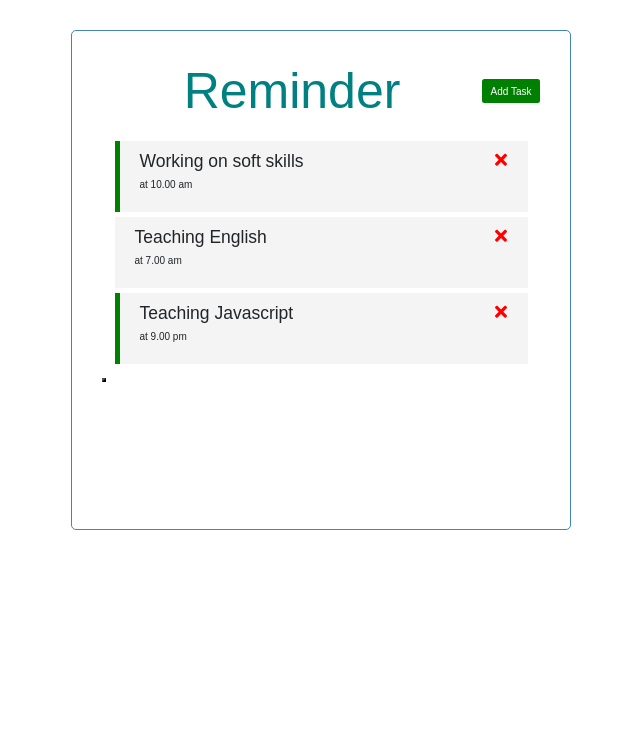
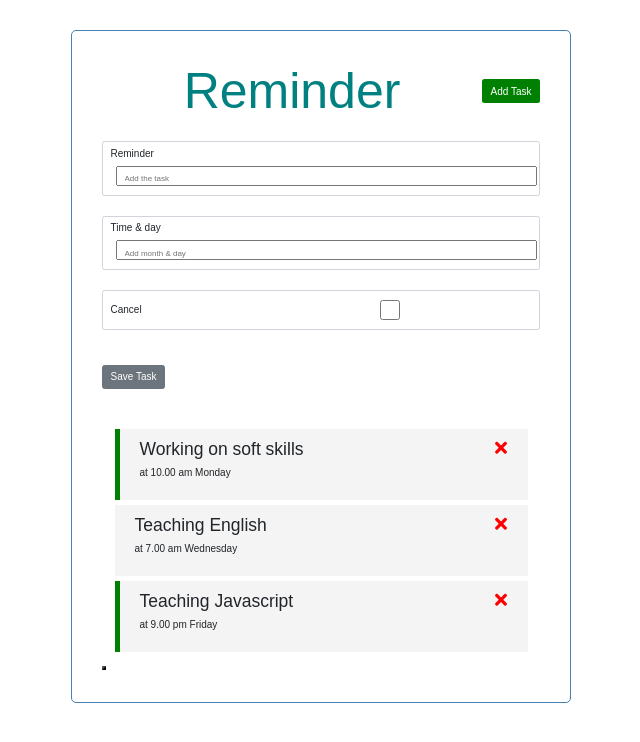
Before and after one commit to farrukhrakhimoff/Vue-reminder-app, a Vue app: page / in a window 1280 px wide. Shown: the top 742 px of the page, without its empty margins (319-959 px from the left). Built offline with nearby package versions, Linux system fonts and the light colour scheme.

Commit message:
added new components and realize add to arry

```diff
--- a/src/App.vue
+++ b/src/App.vue
@@ -1,7 +1,8 @@
 <template>
   <div class="container">
     <Header title="Reminder"/>
-    <Tasks @delete-task="deleteTask" :tasks = 'tasks' />
+    <AddTask @add-task="addTask"/>
+    <Tasks @toggle-reminder="toggleReminder" @delete-task="deleteTask" :tasks = 'tasks' />
 
   <Button/>
   </div>
@@ -10,12 +11,14 @@
 <script>
 import Header from './components/Header'
 import Tasks from './components/Tasks'
+import AddTask from './components/AddTask'
 
 export default {
   name: 'App',
   components: {
     Header,
-    Tasks
+    Tasks,
+    AddTask
   },
   data() {
     return {
@@ -23,15 +26,23 @@
     }
   },
   methods: {
+    addTask(task) {
+      this.tasks = [...this.tasks, task];
+    },
     deleteTask(id) {
-      console.log('task', id);
+      if(confirm("Are you sure to delete the task?")) {
+        this.tasks = this.tasks.filter((task) => task.id !== id)
+      }
+    },
+    toggleReminder(id) {
+        this.tasks = this.tasks.map((task) => task.id === id ? {...task, reminder: !task.reminder} : task)
     }
   },
   created() {
     this.tasks = [
-      {id:1, text:'Working on soft skills', day:'01.12.2021', time: 'at 10.00 am', reminder : true},
-      {id:2, text:'Teaching English', day:'01.12.2021', time: 'at 7.00 am', reminder : false},
-      {id:3, text:'Teaching Javascript', day:'01.12.2021', time: 'at 9.00 pm', reminder : true}
+      {id:1, text:'Working on soft skills', day:'01.12.2021', time: 'at 10.00 am Monday', reminder : true},
+      {id:2, text:'Teaching English', day:'01.12.2021', time: 'at 7.00 am Wednesday', reminder : false},
+      {id:3, text:'Teaching Javascript', day:'01.12.2021', time: 'at 9.00 pm Friday', reminder : true}
     ]
   }
 }
--- /dev/null
+++ b/src/components/AddTask.vue
@@ -0,0 +1,89 @@
+<template>
+    <form @submit="onSubmit" class="add-form">
+        <div class="form-control">
+            <label for="def-reminder">Reminder</label>
+            <input type="text" v-model="text" name="text" id="def-reminder" placeholder="Add the task">
+        </div>
+
+        <div class="form-control">
+            <label for="def-day">Time & day</label>
+            <input type="text" v-model="day" name="day" id="def-day" placeholder="Add month & day">
+        </div>
+
+        <div class="form-control form-control-check">
+            <label>Cancel</label>
+            <input type="checkbox" v-model="reminder" value="Reminder">
+        </div><br>
+        <input type="submit" value="Save Task" class="btn btn-block btn-secondary">
+
+    </form>
+</template>
+
+<script>
+export default {
+    name : 'AddTask',
+    data() {
+        return {
+            text : '',
+            day : '',
+            reminder : false
+        }
+    },
+    methods : {
+        onSubmit(e) {
+            e.preventDefault()
+
+            if(!this.text) {
+                alert("Please, add reminder!")
+                return
+            }
+            const newTask = {
+                id: Math.floor(Math.random() * 1000000),
+                this: this.text,
+                day : this.day,
+                reminder : this.reminder
+            }
+            console.log(newTask);
+            this.$emit('add-task', newTask )
+
+            this.text = ''
+            this.day = ''
+            this.reminder = false
+        }
+    }
+}
+</script>
+
+<style scoped>
+     .add-form {
+         margin-bottom: 4rem;
+     }
+     .form-control {
+         margin: 2rem 0;
+     }
+     .form-control label {
+         display: block;
+     }
+     .form-control input {
+         width: 100%;
+         height: 4rem;
+         margin: 5px;
+         padding: 3px 7px;
+         font-size: 17px;
+     }
+     .form-control-check {
+         display: flex;
+         align-items: center;
+         justify-content: space-between;
+     }
+     .form-control-check label {
+         flex: 1;
+     }
+     .form-control input {
+         flex: 2;
+         height: 2rem;
+     }
+     input::placeholder {
+         font-size: .8rem;
+     }
+</style>
--- a/src/components/Task.vue
+++ b/src/components/Task.vue
@@ -1,9 +1,9 @@
 <template>
      <!-- <div class="container-fluid"> -->
-            <div :class="[task.reminder ? 'reminder' : '', 'task']">
+            <div @dblclick="$emit('toggle-reminder', task.id)" :class="[task.reminder ? 'reminder' : '', 'task']">
                 <h3>
                 {{ task.text }}
-                <i v-on:click ="onDelete(task.id)" class="fas fa-times red"></i>
+                <i @click ="$emit('delete-task', task.id)" class="fas fa-times red"></i>
                 </h3>
                 <p>{{task.time}}</p>
             </div>
@@ -16,11 +16,6 @@
     props: {
         task : Object
     },
-    methods: {
-        onDelete(id) {
-            this.$emit('delete-task', id)
-        }
-    }
 }
 </script>
 
--- a/src/components/Tasks.vue
+++ b/src/components/Tasks.vue
@@ -1,7 +1,7 @@
 <template>
    <div class="container-fluid">
         <div v-bind:key="task.id" v-for="task in tasks">
-            <Task @delete-task="$emit('delete-task', task.id)" :task = "task" />
+            <Task @toggle-reminder="$emit('toggle-reminder', task.id)" @delete-task="$emit('delete-task', task.id)" :task = "task" />
         </div>
    </div>
 </template>
@@ -16,7 +16,7 @@
  components: {
      Task
  },
- emits: ['delete-task']
+ emits: ['delete-task', 'toggle-reminder']
 
 }
 </script>
```
